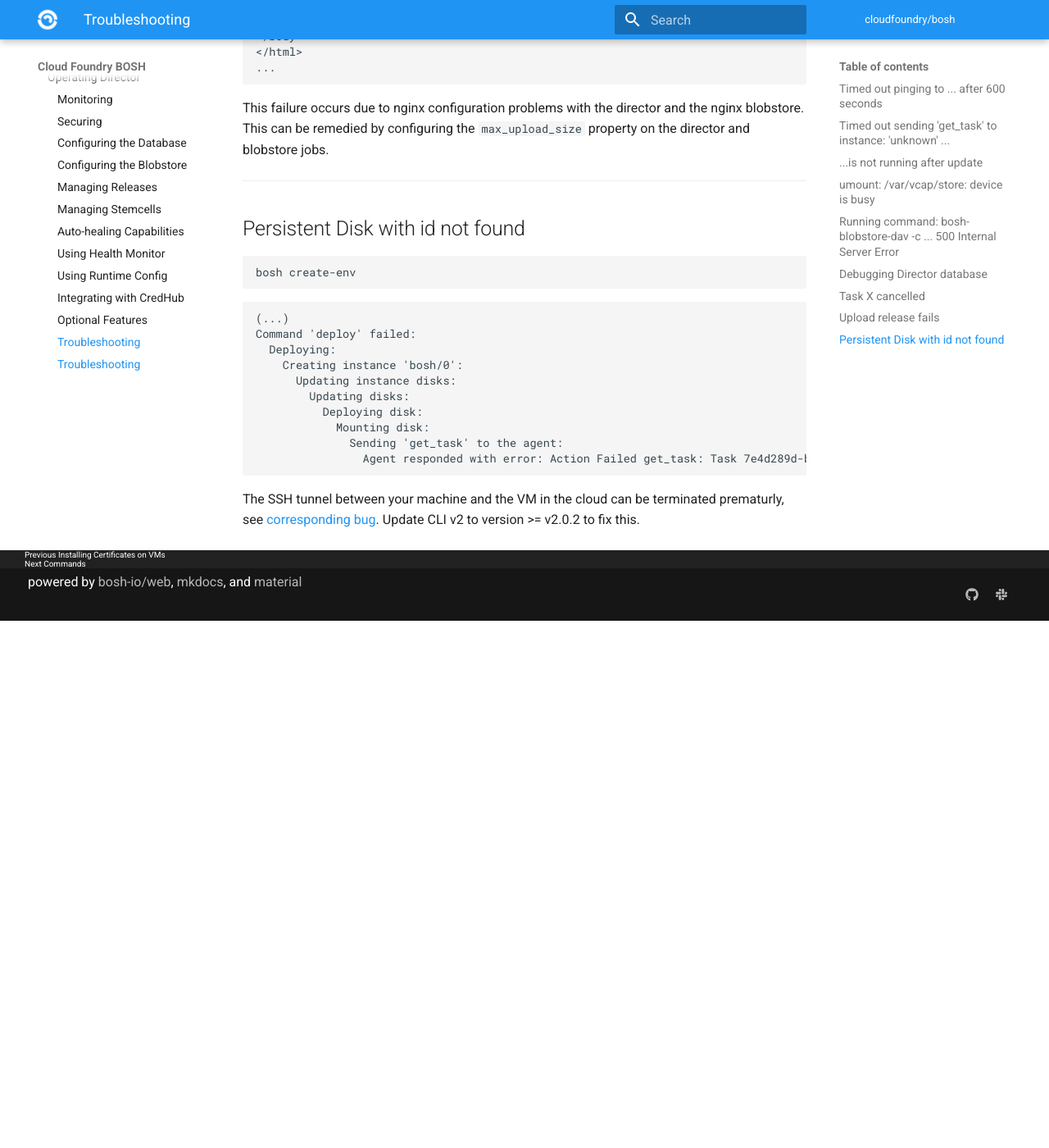
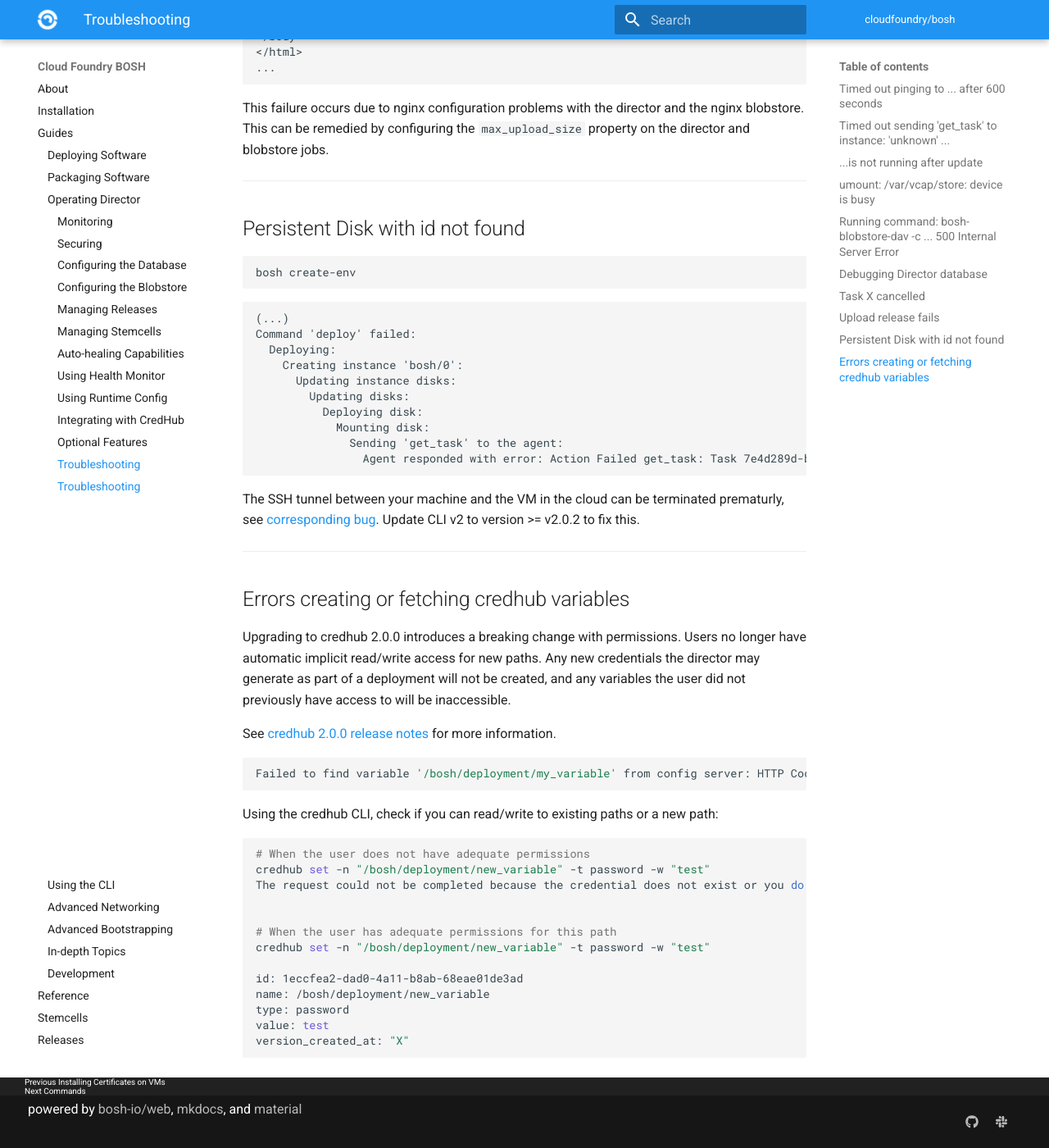
Before and after one commit to cloudfoundry/docs-bosh, an MkDocs documentation site: the page built from content/tips.md, in a window 1280 px wide and 1400 px high, scrolled down 4438 px. Shown: the whole window at 82% size. Built offline with MkDocs 1.6.1 and Material for MkDocs 9.7.7, drawn with Linux system fonts in a browser that asks for light colours; old or Windows-style settings are respelled for this version of MkDocs; before the commit the page ends 5195 px from its top, so only the background shows below that.

Commit message:
Add a note for troubleshooting credhub permissions
As of 2.0.0 credhub changes permissions per-path for credentials.

[#167978169](https://www.pivotaltracker.com/story/show/167978169)

````diff
--- a/content/tips.md
+++ b/content/tips.md
@@ -208,3 +208,35 @@ Command 'deploy' failed:
 ```
 
 The SSH tunnel between your machine and the VM in the cloud can be terminated prematurly, see [corresponding bug](https://github.com/cloudfoundry/bosh-cli/issues/110). Update CLI v2 to version >= v2.0.2 to fix this.
+
+---
+## Errors creating or fetching credhub variables {: #variables-permission}
+
+Upgrading to credhub 2.0.0 introduces a breaking change with permissions. Users no longer have automatic implicit read/write access for new paths. Any new credentials the director may generate as part of a deployment will not be created, and any variables the user did not previously have access to will be inaccessible.
+
+See [credhub 2.0.0 release notes](https://github.com/pivotal-cf/credhub-release/releases/tag/2.0.0) for more information.
+
+```shell
+
+Failed to find variable '/bosh/deployment/my_variable' from config server: HTTP Code '404', Error: 'The request could not be completed because the credential does not exist or you do not have sufficient authorization.'
+
+```
+
+Using the credhub CLI, check if you can read/write to existing paths or a new path:
+
+```shell
+# When the user does not have adequate permissions
+credhub set -n "/bosh/deployment/new_variable" -t password -w "test"
+The request could not be completed because the credential does not exist or you do not have sufficient authorization.
+
+
+# When the user has adequate permissions for this path
+credhub set -n "/bosh/deployment/new_variable" -t password -w "test"
+
+id: 1eccfea2-dad0-4a11-b8ab-68eae01de3ad
+name: /bosh/deployment/new_variable
+type: password
+value: test
+version_created_at: "X"
+
+```
````
